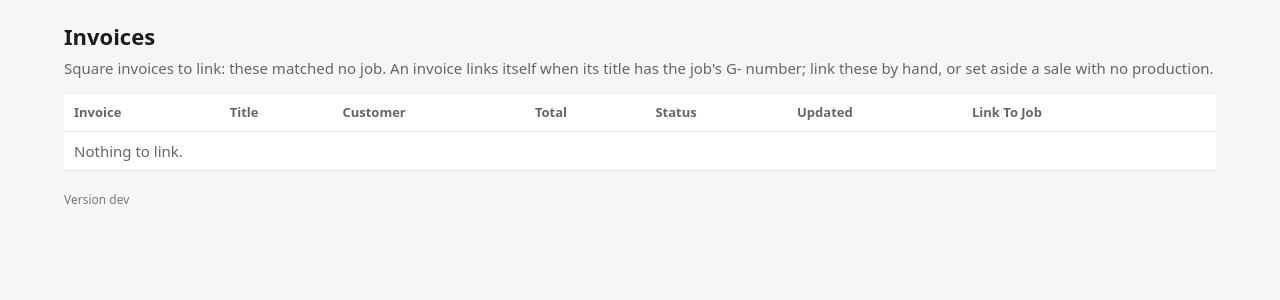
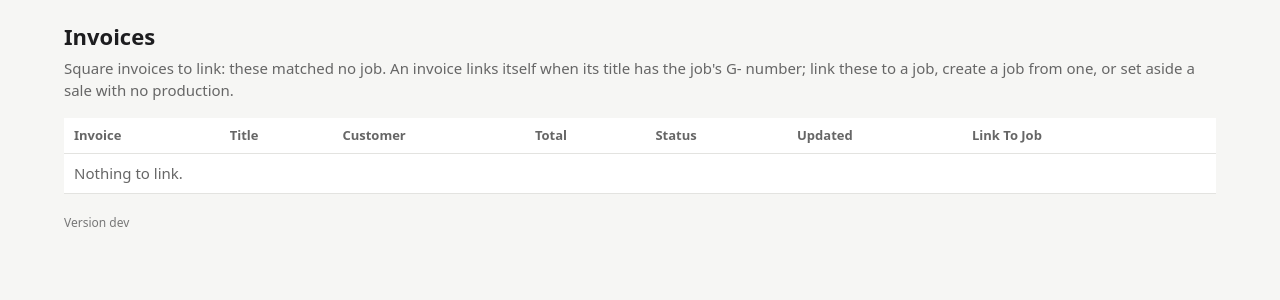
Before and after one commit to Graphnix-com/graphnix-prod-tool, a Django app: page /integrations/invoices/ in a window 1280 px wide. Shown: the part 56-356 px from the top of the page. Run offline with Django 5.2, Linux system fonts and the light colour scheme; the visitor is signed in with stand-in values (Sample User, id 1); data that the repository does not hold is empty; parts of the project's set-up code (start-up, migrations or seed data) failed here and were passed over.

Commit message:
Invoices: create a job from an unlinked invoice
A "Create job" button on each invoice in the inbox opens a short confirm page: the job
title (from the invoice title) and the customer. The customer is the one linked to the
invoice's Square customer; failing that, pick a same-name customer or create a new one
named as on the invoice. The job starts at Invoiced and is linked to the invoice, so its
payment status comes straight from Square. Admin and Manager only; audited.

Co-Authored-By: Claude Opus 5.5 <noreply@anthropic.com>
Claude-Session: https://claude.ai/code/session_01KJCQrHNk8bhYNAFhE6hqwW

```diff
--- a/apps/integrations/linking.py
+++ b/apps/integrations/linking.py
@@ -86,3 +86,58 @@ def set_aside(invoice: SquareInvoice, *, user) -> SquareInvoice:
     invoice.save(update_fields=["not_a_job_by", "not_a_job_at", "updated_at"])
     record(user, invoice, "not_a_job", {"invoice": [None, invoice.invoice_number]})
     return invoice
+
+
+# --- A new job from an invoice -----------------------------------------------------
+
+
+def customer_for(invoice: SquareInvoice):
+    """The tracker customer linked to the invoice's Square customer, if any."""
+    from apps.customers.models import Customer
+
+    if not invoice.square_customer_id:
+        return None
+    return Customer.objects.filter(square_customer_id=invoice.square_customer_id).first()
+
+
+def same_name(invoice: SquareInvoice):
+    """Tracker customers named like the invoice's recipient, to pick from."""
+    from apps.customers.models import Customer
+
+    name = " ".join((invoice.recipient_name or "").split())
+    if not name:
+        return Customer.objects.none()
+    return Customer.objects.filter(display_name__iexact=name).order_by("email", "pk")
+
+
+@transaction.atomic
+def create_job_from(invoice: SquareInvoice, *, user, title: str, customer=None):
+    """A new job at Invoiced for an invoice that matched none, linked to it. The customer is
+    the one linked in Square, else the one picked, else a new one named as on the invoice."""
+    from apps.customers.models import Customer
+    from apps.jobs.models import Status
+    from apps.jobs.services import create_job
+
+    _require(user)
+    invoice = _locked(invoice)
+    if invoice.job_id is not None:
+        raise PermissionDenied("This invoice is already on a job.")
+    if invoice.status in square.CANCELLED_STATES:
+        raise PermissionDenied("This invoice is cancelled in Square.")
+    customer = customer_for(invoice) or customer
+    if customer is None:
+        if not user.has_perm("customers.add_customer"):
+            raise PermissionDenied("You can't add customers.")
+        customer = Customer.objects.create(
+            display_name=(invoice.recipient_name or f"Invoice {invoice.invoice_number}")[:200]
+        )
+        record(
+            user,
+            customer,
+            "create",
+            {"display_name": [None, customer.display_name], "source": [None, "Square invoice"]},
+        )
+    title = (title or "").strip() or invoice.title or f"Invoice {invoice.invoice_number}"
+    job = create_job(customer=customer, title=title[:200], start=Status.INVOICED, user=user)
+    link(invoice, job, user=user)
+    return job
--- a/apps/integrations/urls.py
+++ b/apps/integrations/urls.py
@@ -8,6 +8,7 @@ urlpatterns = [
     path("square/webhook/", views.square_webhook, name="square_webhook"),
     path("invoices/", views.inbox, name="inbox"),
     path("invoices/<int:pk>/link/", views.invoice_link, name="invoice_link"),
+    path("invoices/<int:pk>/new-job/", views.invoice_new_job, name="invoice_new_job"),
     path("invoices/<int:pk>/unlink/", views.invoice_unlink, name="invoice_unlink"),
     path("invoices/<int:pk>/not-a-job/", views.invoice_set_aside, name="invoice_set_aside"),
     path("payment-gates/", views.payment_gates, name="payment_gates"),
--- a/apps/integrations/views.py
+++ b/apps/integrations/views.py
@@ -93,6 +93,41 @@ def invoice_link(request, pk):
 
 
 @login_required
+def invoice_new_job(request, pk):
+    """Create a job from an invoice that matched none: confirm the title and customer."""
+    invoice = get_object_or_404(SquareInvoice, pk=pk)
+    if not (request.user.has_perm(linking.PERMISSION) and request.user.has_perm("jobs.add_job")):
+        raise PermissionDenied
+    linked = linking.customer_for(invoice)
+    candidates = [] if linked else list(linking.same_name(invoice))
+    if request.method == "POST":
+        picked = None
+        choice = request.POST.get("customer", "new")
+        if not linked and choice != "new":
+            picked = next((c for c in candidates if str(c.pk) == choice), None)
+            if picked is None:
+                messages.error(request, "Pick one of the customers listed, or a new one.")
+                return redirect("integrations:invoice_new_job", pk=invoice.pk)
+        try:
+            job = linking.create_job_from(
+                invoice, user=request.user, title=request.POST.get("title", ""), customer=picked
+            )
+        except PermissionDenied as exc:
+            messages.error(request, str(exc))
+            return redirect("integrations:inbox")
+        messages.success(
+            request,
+            f"Job {job.display_number} created from invoice {invoice.invoice_number}.",
+        )
+        return redirect("jobs:detail", pk=job.pk)
+    return render(
+        request,
+        "integrations/new_job.html",
+        {"invoice": invoice, "linked": linked, "candidates": candidates},
+    )
+
+
+@login_required
 @require_POST
 def invoice_unlink(request, pk):
     invoice = get_object_or_404(SquareInvoice, pk=pk)
--- a/templates/integrations/inbox.html
+++ b/templates/integrations/inbox.html
@@ -3,7 +3,7 @@
 {% block title %}Invoices · GRAPHNIX tracker{% endblock %}
 {% block content %}
 <h1>Invoices</h1>
-<p class="sub">Square invoices to link: these matched no job. An invoice links itself when its title has the job's G- number; link these by hand, or set aside a sale with no production.</p>
+<p class="sub">Square invoices to link: these matched no job. An invoice links itself when its title has the job's G- number; link these to a job, create a job from one, or set aside a sale with no production.</p>
 <table>
   <tr><th>Invoice</th><th>Title</th><th>Customer</th><th>Total</th><th>Status</th><th>Updated</th><th>Link To Job</th><th></th></tr>
   {% for inv in invoices %}
@@ -21,7 +21,8 @@
           <button type="submit">Link</button>
         </form>
       </td>
-      <td>
+      <td style="white-space:nowrap">
+        {% if perms.jobs.add_job %}<a class="button" href="{% url 'integrations:invoice_new_job' inv.pk %}">Create job</a>{% endif %}
         <form method="post" action="{% url 'integrations:invoice_set_aside' inv.pk %}" class="inline">
           {% csrf_token %}<button type="submit">Not a job</button>
         </form>
```
Also changed, not shown: templates/integrations/new_job.html (added, +32 -0 lines), tests/test_invoice_new_job.py (added, +94 -0 lines).
